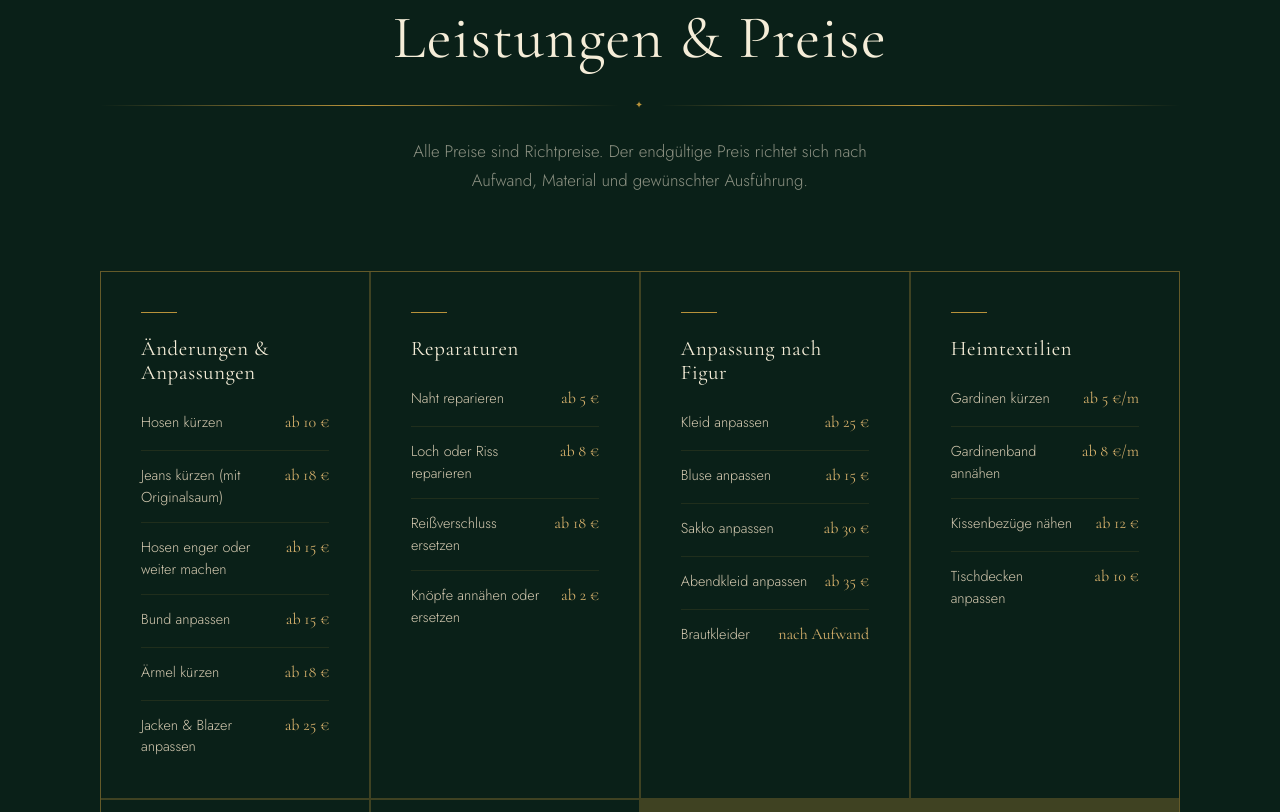
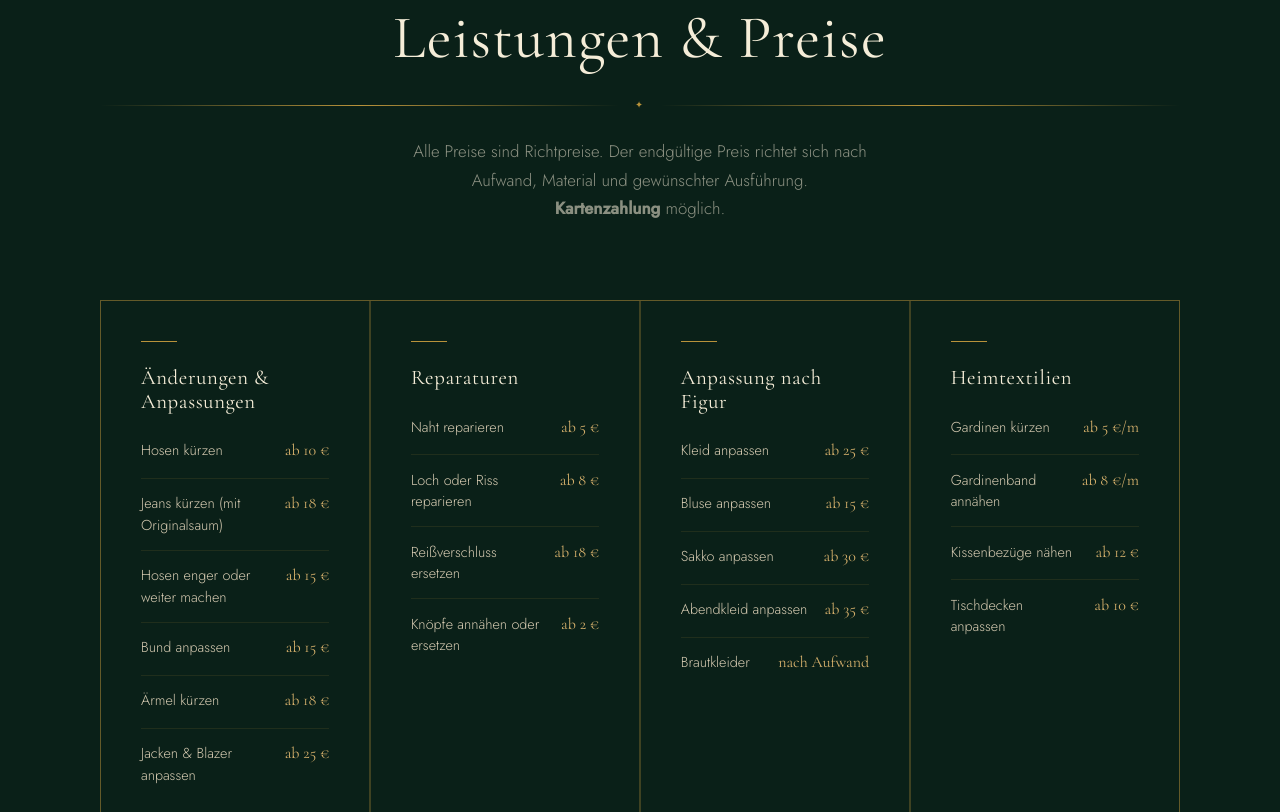
Before and after one commit to slavapermitin-dev/Jolanta-Website, a plain HTML site: page index.html in a window 1280 px wide. Shown: the part 1088-1900 px from the top of the page. Drawn offline with nearby package versions, Linux system fonts and the light colour scheme.

Commit message:
Leistungen: Kartenzahlung-Hinweis in die Einleitung unter den Richtpreis-Satz verschoben
Co-Authored-By: Claude Sonnet 5.5 <noreply@anthropic.com>
Claude-Session: https://claude.ai/code/session_0193aF4wM3dFQX4T8b5vLKPE

```diff
--- a/index.html
+++ b/index.html
@@ -182,7 +182,7 @@
       <span class="section-label">Leistungen &amp; Preise</span>
       <h2 id="leistungen-title">Leistungen &amp; Preise</h2>
       <div class="gold-line"><span class="gold-line-icon">✦</span></div>
-      <p>Alle Preise sind Richtpreise. Der endgültige Preis richtet sich nach Aufwand, Material und gewünschter Ausführung.</p>
+      <p>Alle Preise sind Richtpreise. Der endgültige Preis richtet sich nach Aufwand, Material und gewünschter Ausführung.<br /><strong>Kartenzahlung</strong> möglich.</p>
     </div>
 
     <div class="services-grid">
@@ -348,8 +348,6 @@
       <p>
         Alle Preise verstehen sich als <strong>Richtpreise</strong>.
         Der endgültige Preis richtet sich nach Aufwand, Material und gewünschter Ausführung.
-        <br />
-        <strong>Kartenzahlung</strong> möglich.
         <br /><br />
         <strong>Express-Service</strong> nach Absprache möglich.
         Kontaktieren Sie uns gerne für ein unverbindliches Angebot.
```
